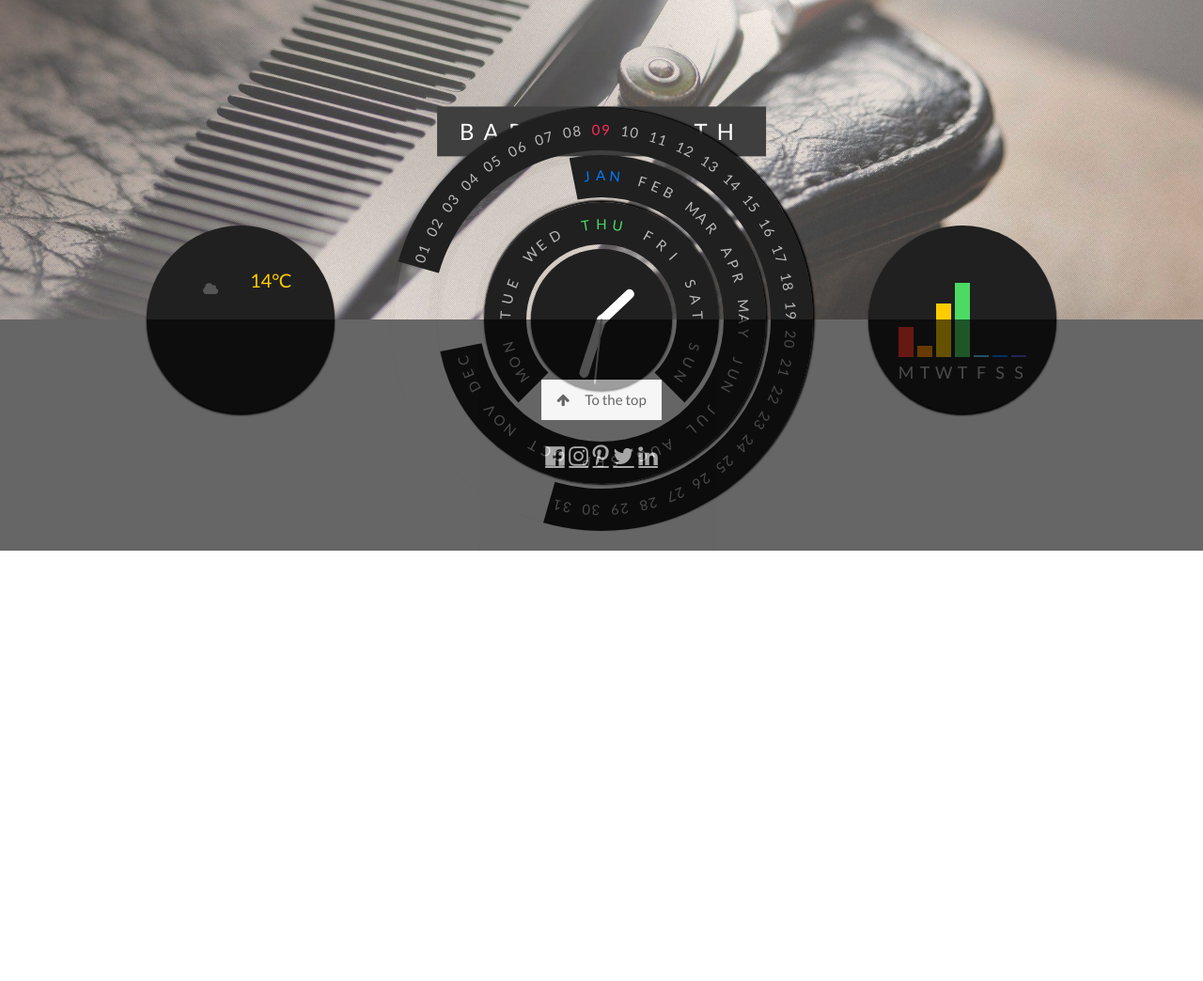
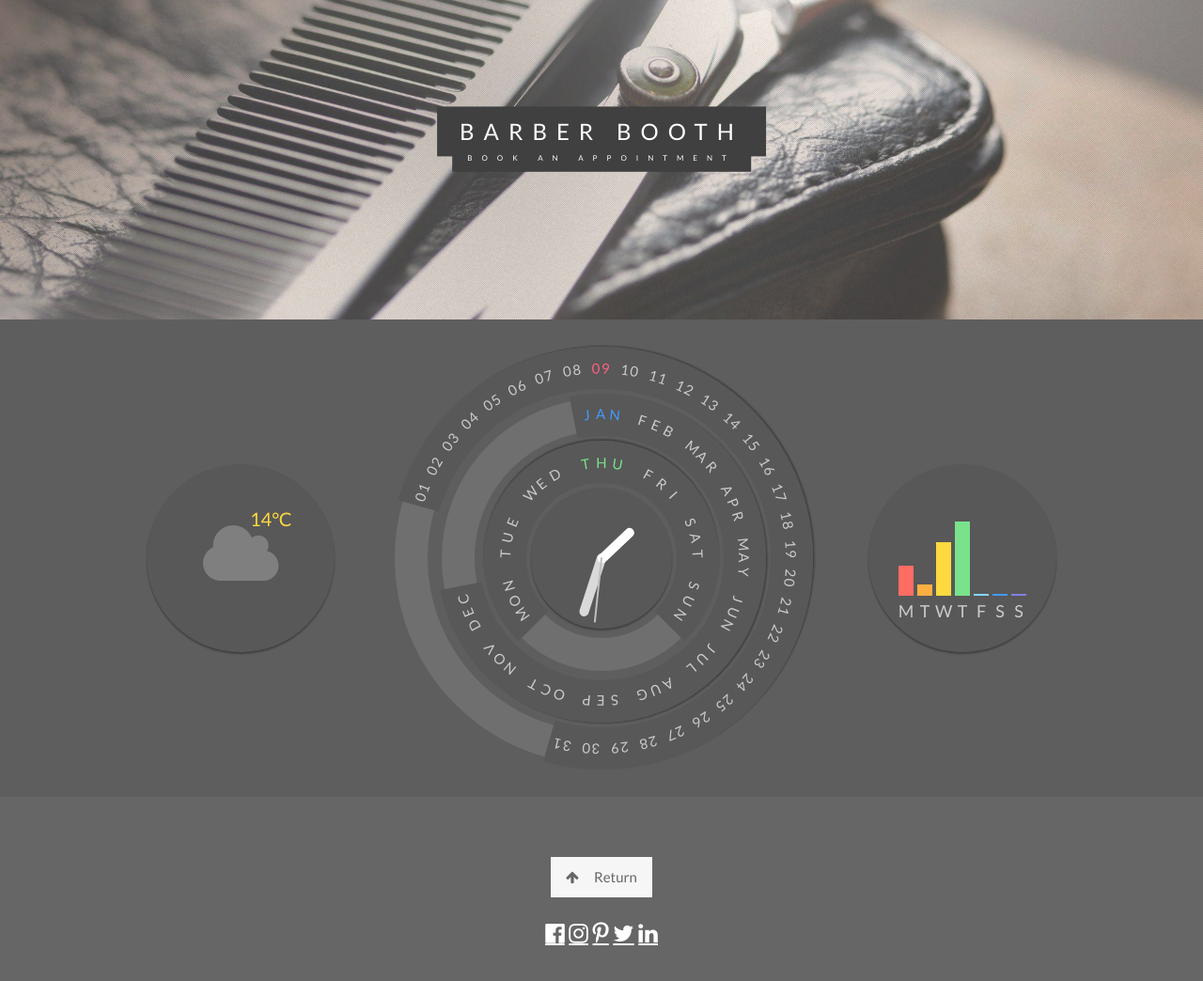
Before and after one commit to Qpanther/BarberBooth-v0.2, a plain HTML site: page agenda.html in a window 1280 px wide. Shown: the part 60-1104 px from the top of the page at 94% size. Before the commit the page ends 800 px from the top, so only its background shows below. Drawn offline with nearby package versions, Linux system fonts and the light colour scheme.

Commit message:
Tweaks bestaande opmaak & indeling + integratie
Tweaks van bestaande indeling (frames, boxing etc.) CSS styling aangepast & integratie van Jquery/JS based agenda.

```diff
--- a/agenda.html
+++ b/agenda.html
@@ -83,11 +83,15 @@ body, html {
 <div class="bgimg-1 w3-display-container w3-opacity-min" id="home">
   <div class="w3-display-middle" style="white-space:nowrap;">
     <span class="w3-center w3-padding-large w3-black w3-xlarge w3-wide w3-animate-opacity">BARBER BOOTH</span>
+    <img class="w3-animate-fading" src="/images/agenda/arrow.png" style="position:fixed; right:-50%; top:10%">
   </div>
+  <div class="w3-display-middle-under" style="white-space:nowrap;">
+      <a href="#Return" class="w3-center w3-black w3-tiny w3-wide w3-animate-opacity w3-button">BOOK AN APPOINTMENT</a>
+    </div>
 </div>
 
 <!-- Container space for agenda -->
-<!-- <div class="w3-content w3-container w3-padding-64" id="about"> -->
+<div class="w3-display-container w3-display-container-dark w3-opacity-min w3-padding-128">
   <div class='center-dial'>
     <h1 class='center-preview'>HELLO</h1>
     <div class='head'></div>
@@ -124,7 +128,7 @@ body, html {
     </div>
   </div>
   <div class='side-ring' id='weather'>
-    <div class='fa fa-cloud'></div>
+    <div class='fa fa-cloud fa-5x'></div>
     <p class='temperature'>14&#176C</p>
   </div>
   <div class='side-ring' id='steps'>
@@ -159,11 +163,13 @@ body, html {
       </div>
     </div>
   </div>
-<!-- </div> -->
+</div>
 
 <!-- Footer -->
 <footer class="w3-center w3-black w3-padding-64 w3-opacity w3-hover-opacity-off">
-  <a href="#" class="w3-button w3-light-grey"><i class="fa fa-arrow-up w3-margin-right"></i>To the top</a>
+  <div id="Return">
+  <a href="#" class="w3-button w3-light-grey"><i class="fa fa-arrow-up w3-margin-right"></i>Return</a>
+  </div>
   <div class="w3-xlarge w3-section">
     <a href="https://www.facebook.com/HogeschoolUtrecht/" target="_blank"
     <i class="fa fa-facebook-official w3-hover-opacity"></i>
```
